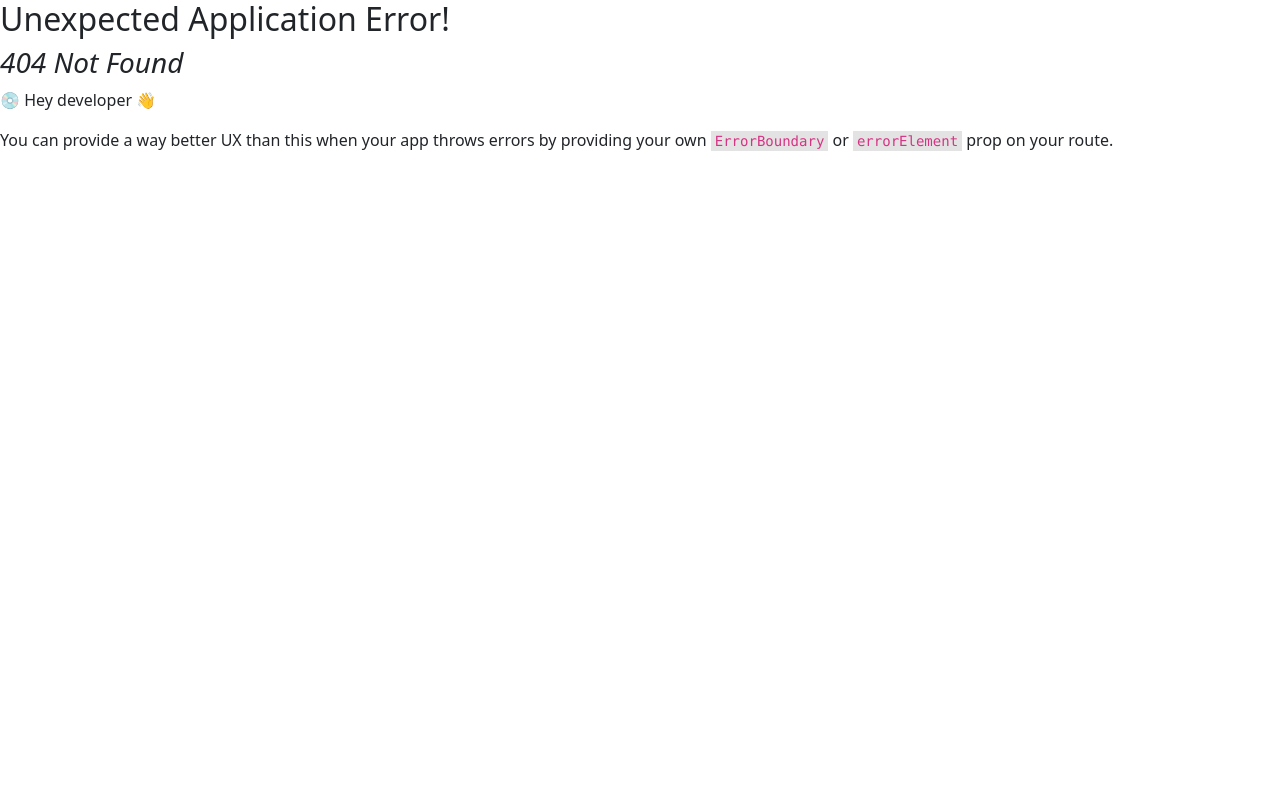
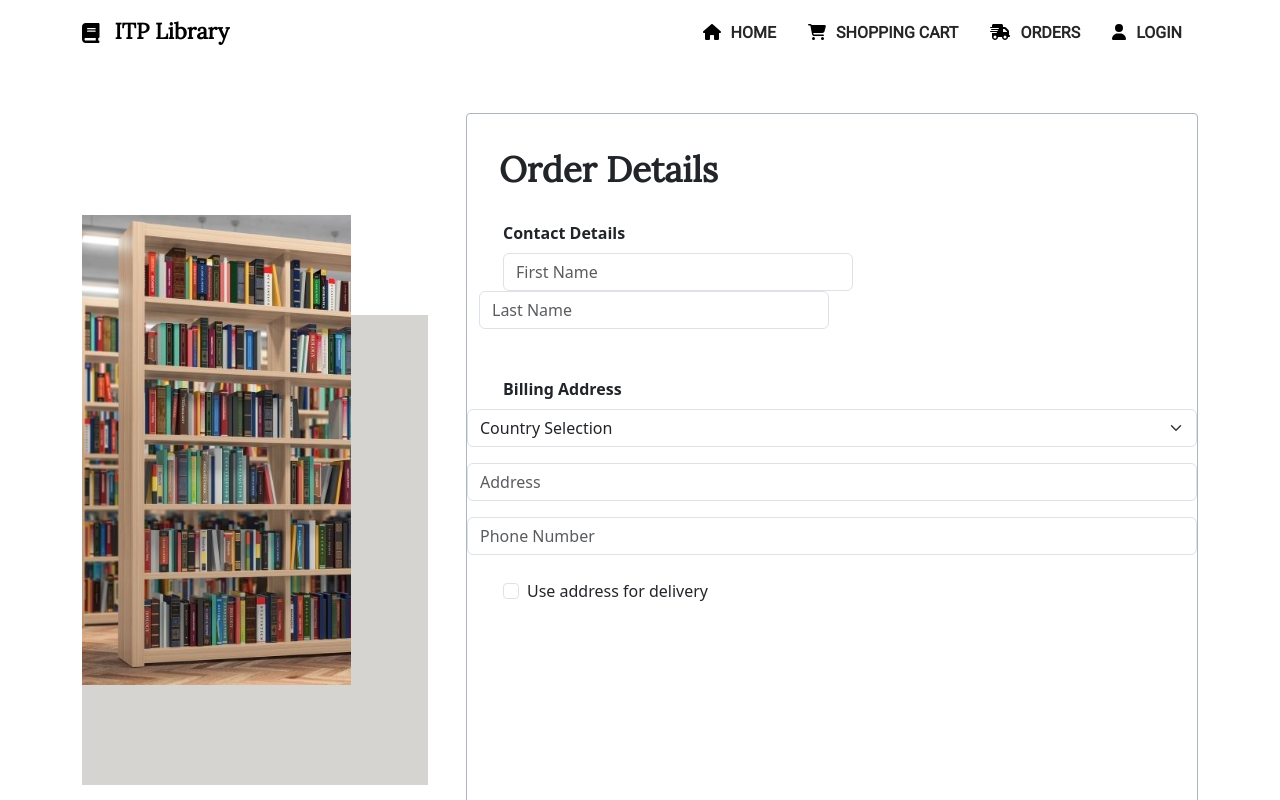
Before and after one commit to alexst1910/ITP-Library, a React (Create React App) app in the folder itp-library/: page /order in a window 1280 px wide. Before the commit this address had no page. Shown: the top 800 px of the page. Built offline with nearby package versions, Linux system fonts and the light colour scheme.

Commit message:
started order form
started order form

```diff
--- a/itp-library/src/App.tsx
+++ b/itp-library/src/App.tsx
@@ -7,6 +7,7 @@ import Root from "./pages/Root";
 import BookDetailPage from "./pages/BookDetailPages/BookDetailPage";
 import ShoppingCart from "./pages/ShoppingCart";
 import { ShoppingCartProvider } from "./context/ShoppingCartContext";
+import OrderPage from "./pages/OrderPage";
 const router = createBrowserRouter([
   {
     path: "/",
@@ -26,6 +27,10 @@ const router = createBrowserRouter([
         path: "/cart",
         element: <ShoppingCart />,
       },
+      {
+        path: "/order",
+        element: <OrderPage />,
+      },
     ],
   },
 ]);
--- a/itp-library/src/components/Navigation/MainNavigation.tsx
+++ b/itp-library/src/components/Navigation/MainNavigation.tsx
@@ -63,7 +63,7 @@ const MainNavigation = () => {
             </li>
 
             <li className="nav-item">
-              <NavLink to="" className="nav-link">
+              <NavLink to="/order" className="nav-link">
                 <FontAwesomeIcon icon={faTruckFast} className={classes.icon} />
                 <span className={classes.item}>ORDERS</span>
               </NavLink>
--- /dev/null
+++ b/itp-library/src/components/OrderForm/OrderForm.module.css
@@ -0,0 +1,18 @@
+.item {
+  height: 1000px;
+  width: 800px;
+}
+
+.lora {
+  font-family: "Lora";
+  font-weight: bold;
+  letter-spacing: 0;
+  font-size: 35px;
+  padding-top: 30px;
+  padding-left: 20px;
+}
+
+.inputs {
+  width: 730px;
+  margin-left: 20px;
+}
--- /dev/null
+++ b/itp-library/src/components/OrderForm/OrderForm.tsx
@@ -0,0 +1,76 @@
+import classes from "../OrderForm/OrderForm.module.css";
+
+const OrderForm = () => {
+  return (
+    <div
+      className={`container ${classes.item} border border-dark-subtle mt-5 rounded-1`}
+    >
+      <div className={classes.lora}>Order Details</div>
+      <div>
+        <form>
+          <div className="d-flex justify-content-start mt-4 ps-4">
+            <label htmlFor="" className="form-label">
+              <b>Contact Details</b>
+            </label>{" "}
+          </div>
+          <div className="row mb-5">
+            <div className="col">
+              <input
+                type="text"
+                id="inputFirstName"
+                className="form-control ms-4"
+                placeholder="First Name"
+                style={{ width: "350px" }}
+              ></input>
+            </div>
+            <div className="col">
+              <input
+                type="text"
+                id="inputLastName"
+                className="form-control"
+                placeholder="Last Name"
+                style={{ width: "350px" }}
+              ></input>
+            </div>
+          </div>
+          <div className="d-flex justify-content-start mt-4 ps-4">
+            <label htmlFor="" className="form-label">
+              <b>Billing Address</b>
+            </label>{" "}
+          </div>
+          <div className={`row mb-3 ${classes.inputs}`}>
+            <select className="form-select" aria-label="Default select example">
+              <option selected>Country Selection</option>
+              <option value="1">Romania</option>
+              <option value="2">United Kingdom</option>
+              <option value="3">United States</option>
+            </select>
+          </div>
+          <div className={`row mb-3 ${classes.inputs}`}>
+            <input type="text" className="form-control" placeholder="Address" />
+          </div>
+          <div className={`row mb-4 ${classes.inputs}`}>
+            <input
+              type="tel"
+              className="form-control"
+              placeholder="Phone Number"
+            />
+          </div>
+
+          <div className="form-check ms-4">
+            <input
+              className="form-check-input"
+              type="checkbox"
+              value=""
+              id="flexCheckDefault"
+            />
+            <label className="form-check-label" htmlFor="flexCheckDefault">
+              Use address for delivery
+            </label>
+          </div>
+        </form>
+      </div>
+    </div>
+  );
+};
+export default OrderForm;
--- /dev/null
+++ b/itp-library/src/pages/OrderPage.module.css
@@ -0,0 +1,28 @@
+.item {
+  height: 1200px;
+  display: grid;
+  align-items: start;
+}
+
+.imageContainer {
+  position: relative;
+}
+
+.image {
+  width: 70%;
+  height: 470px;
+  background-repeat: no-repeat;
+  background-size: cover;
+  background-position: center;
+  z-index: 1;
+  position: absolute;
+  top: 150px;
+}
+
+.square {
+  background-color: #d5d4d0;
+  width: 90%;
+  height: 470px;
+  position: absolute;
+  top: 250px;
+}
--- /dev/null
+++ b/itp-library/src/pages/OrderPage.tsx
@@ -0,0 +1,24 @@
+import classes from "../pages/OrderPage.module.css";
+import cover from "../images/library2.jpg";
+import OrderForm from "../components/OrderForm/OrderForm";
+const OrderPage = () => {
+  return (
+    <div className={`container ${classes.item}`}>
+      <div className="row">
+        <div className="col position-relative">
+          <div
+            className={`${classes.image}`}
+            style={{ backgroundImage: `url(${cover})` }}
+          ></div>
+          <div className={`${classes.square}`}></div>
+        </div>
+
+        <div className="col">
+          <OrderForm />
+        </div>
+      </div>
+    </div>
+  );
+};
+
+export default OrderPage;
```
Also changed, not shown: itp-library/src/images/library2.jpg (added).
